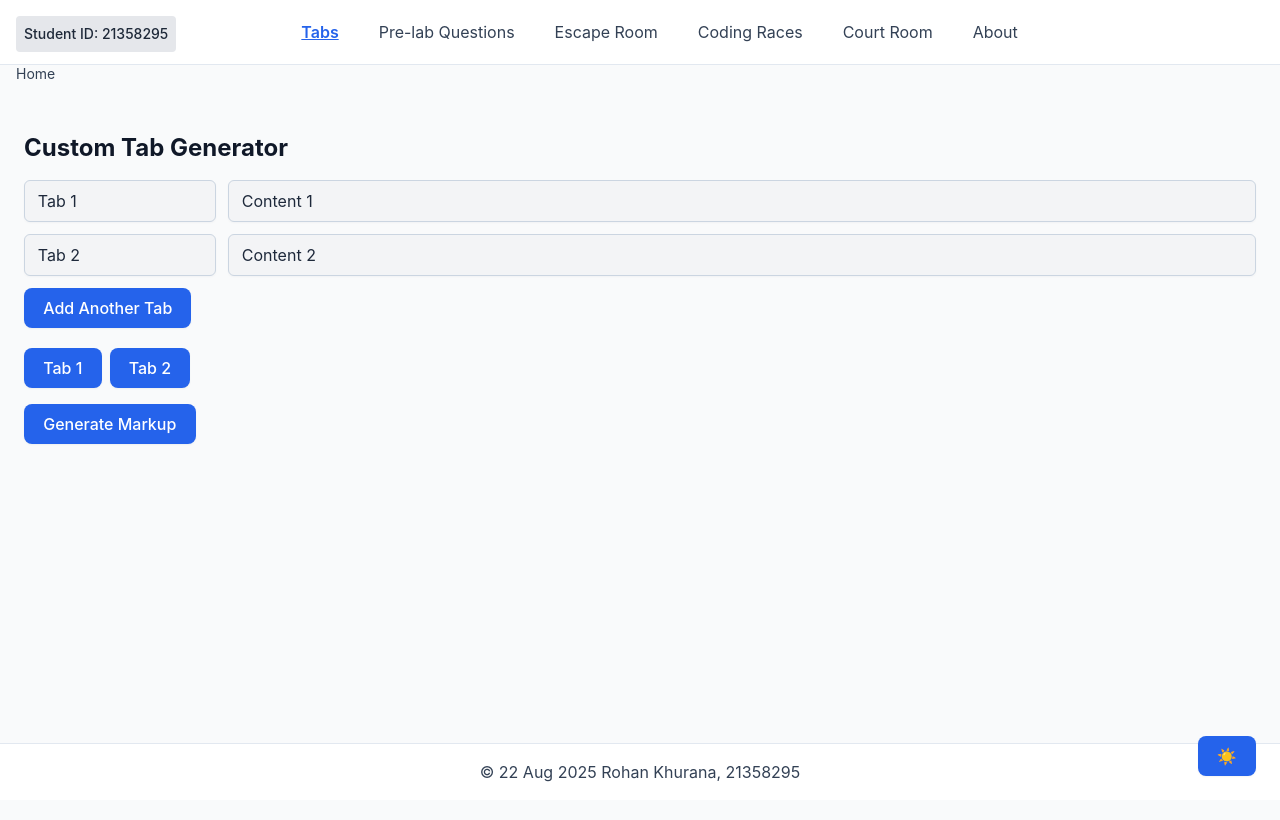
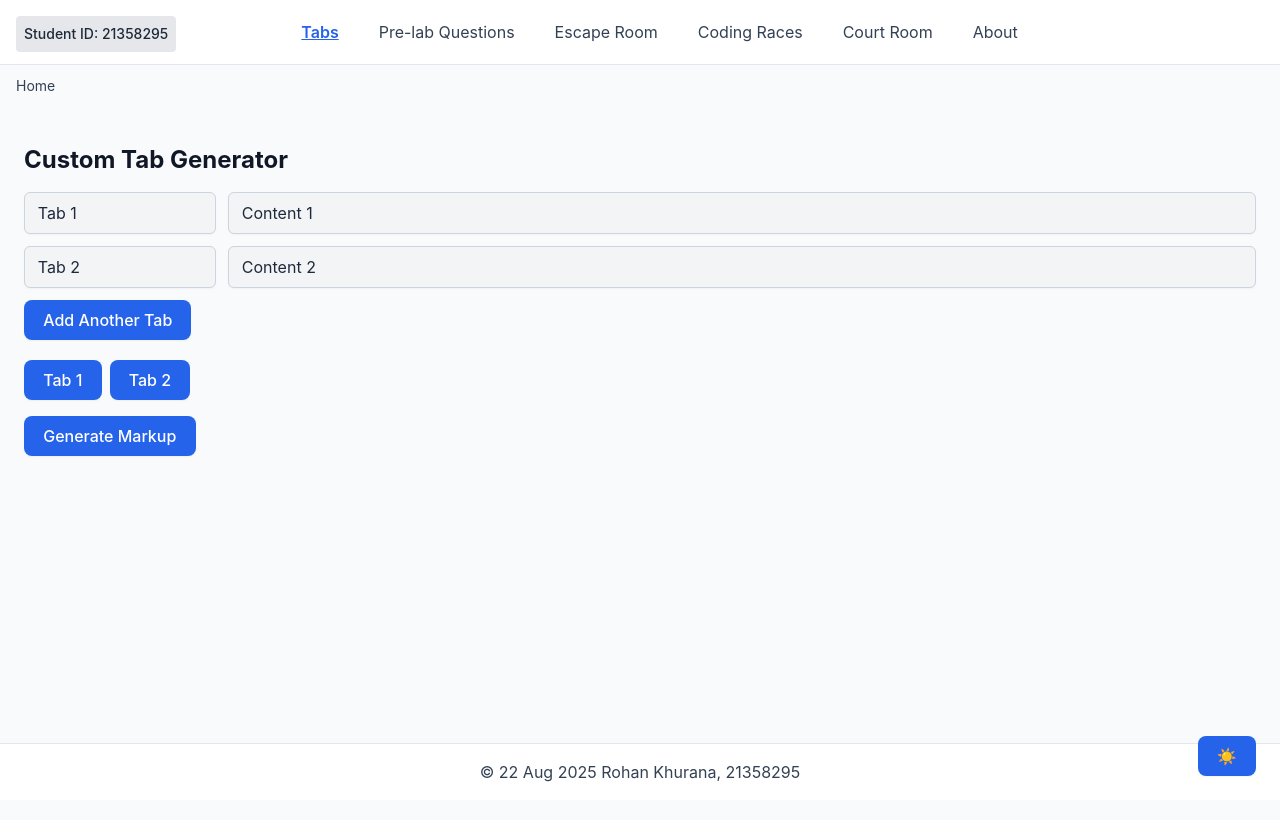
Before and after one commit to innovatewithkishlay/tab-code-generator, a Next.js app: page / in a window 1280 px wide. Shown: the top 820 px of the page. Built offline with nearby package versions, Linux system fonts and the light colour scheme.

Commit message:
fix: breadcrumbs bring a bit down

```diff
--- a/src/components/Layout.tsx
+++ b/src/components/Layout.tsx
@@ -46,7 +46,9 @@ export default function Layout({ children }: LayoutProps) {
   return (
         <div className="min-h-screen flex flex-col transition-colors duration-300 bg-inherit">
       <Header />
-      <Breadcrumbs />
+      <div className="pt-3">
+          <Breadcrumbs />
+      </div>
       <main className="flex-grow">{children}</main>
       <Footer />
       <button
```
